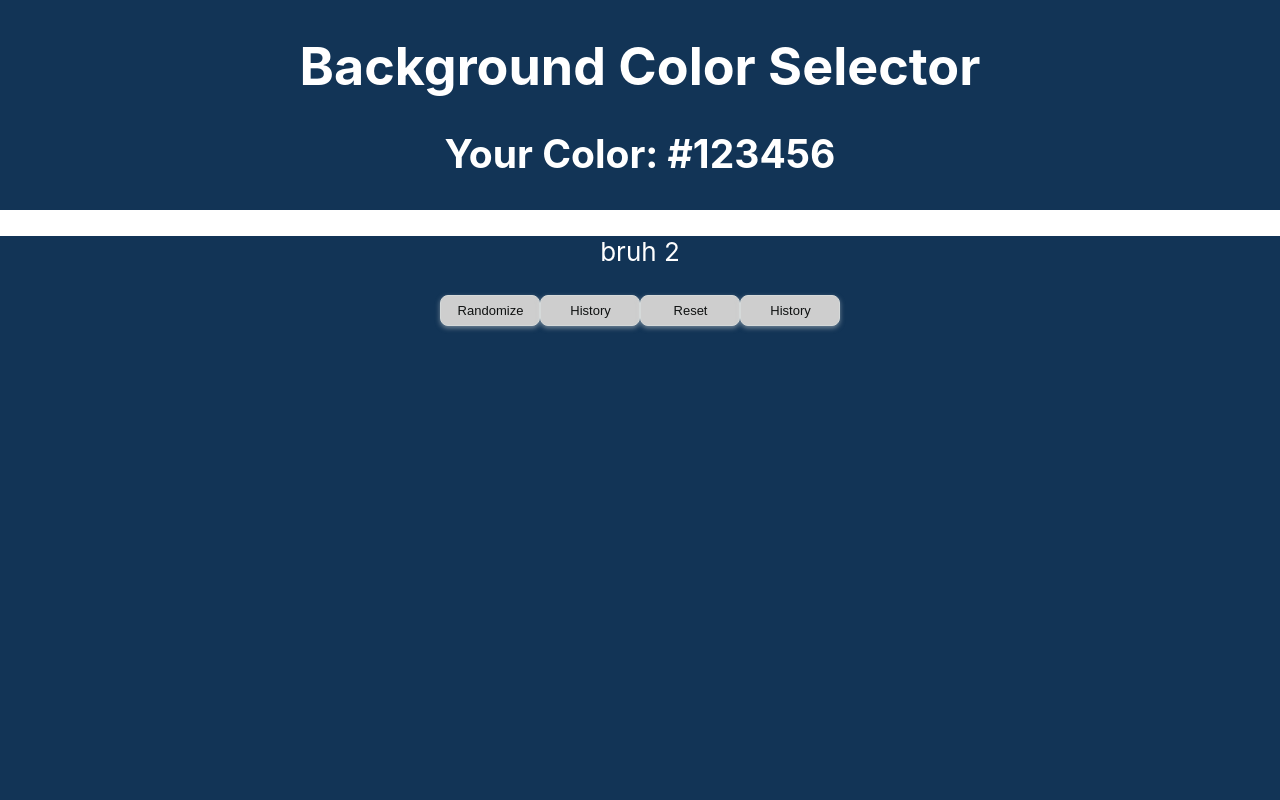
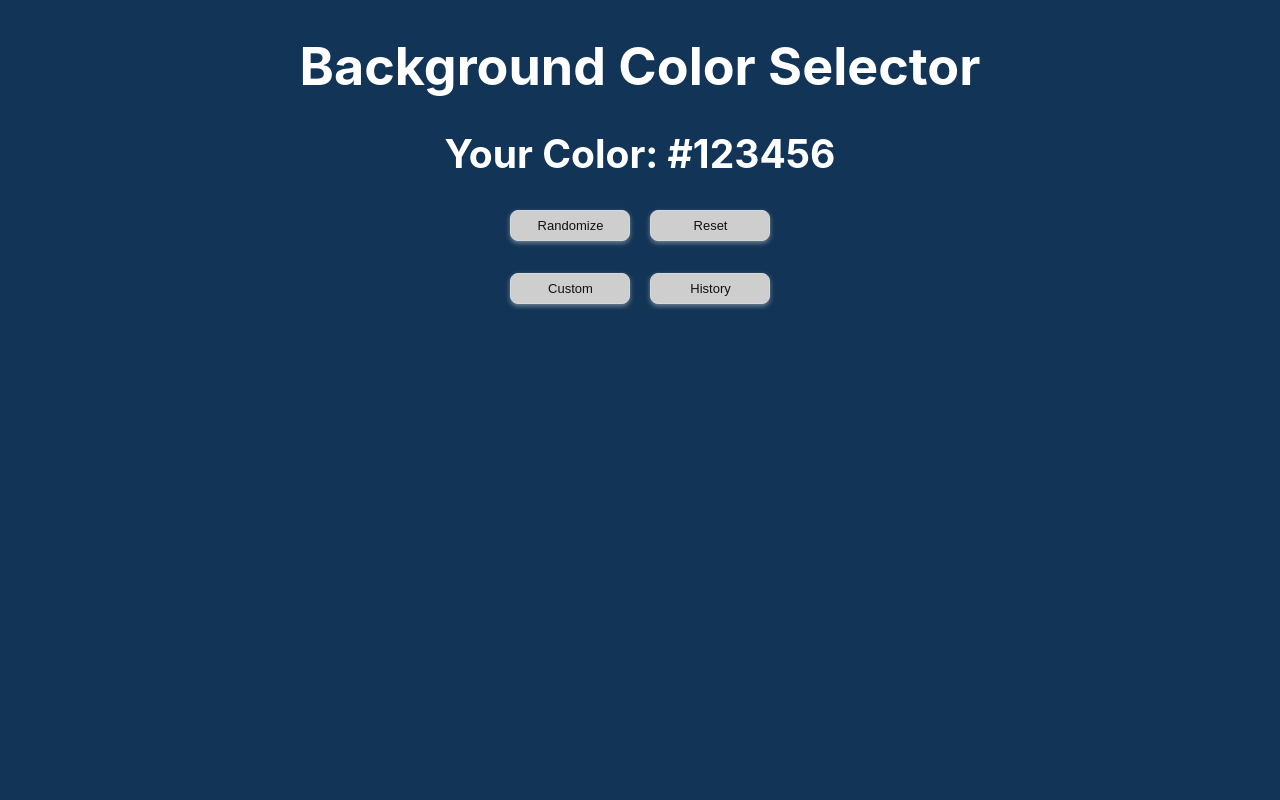
Before and after one commit to elliottingey/colors, a React (Create React App) app: page / in a window 1280 px wide. Shown: the top 800 px of the page. Built offline with nearby package versions, Linux system fonts and the light colour scheme.

Commit message:
style adjustments for buttons and dropdowns

```diff
--- a/src/App.css
+++ b/src/App.css
@@ -23,7 +23,10 @@
   -webkit-user-select: none;
   touch-action: manipulation;
   vertical-align: middle;
-  width: 100px;
+  width: 120px;
+  margin-bottom: 30px;
+  margin-right: 10px;
+  margin-left: 10px;
   }
 
 .button-action:hover {
@@ -56,7 +59,9 @@
   -webkit-user-select: none;
   touch-action: manipulation;
   vertical-align: middle;
-    width: 100px;
+  width: 120px;
+  margin-right: 10px;
+  margin-left: 10px;
 }
 
 .dropdown {
@@ -64,13 +69,13 @@
   display: inline-block;
 }
 
+
 .dropdown-content {
   display: none;
   position: absolute;
   background-color: #f9f9f9;
   min-width: 160px;
-
-    box-shadow: 0px 8px 16px 0px rgba(0,0,0,0.2);
+  box-shadow: 20px 20px 16px 0px rgba(0,0,0,0.2);
   z-index: 1;
 }
 
@@ -90,6 +95,7 @@
 
 .dropdown:hover .dropdown-content {
   display: block;
+
 }
 
 .dropdown:hover .dropbtn {
--- a/src/App.tsx
+++ b/src/App.tsx
@@ -56,34 +56,33 @@ function App() {
 
 
       <body className="App-body" id="bodyID">
-      <p>bruh 2</p>
 
         <div>
           <button className="button-action" onClick={insertRandomColor}>Randomize</button>
+          <button className="button-action" onClick={resetColor}>Reset</button>
+        </div>
 
+        <div>
           <div className="dropdown">
-          <button className="dropbtn">History</button>
-          <div className="dropdown-content">
+            <button className="dropbtn">Custom</button>
+            <div className="dropdown-content" style={{right:10}}>
               <a href="#">Link 1</a>
               <a href="#">Link 2</a>
               <a href="#">Link 3</a>
             </div>
           </div>
 
-        <button className="button-action" onClick={resetColor}>Reset</button>
-
-
           <div className="dropdown">
             <button className="dropbtn">History</button>
-          <div className="dropdown-content">
+            <div className="dropdown-content" style={{left:10}}>
               <a href="#">Link 1</a>
               <a href="#">Link 2</a>
               <a href="#">Link 3</a>
             </div>
           </div>
 
+
         </div>
-
       </body>
 
     </div>
```
Lines whose indentation alone changed are shown as unchanged.
